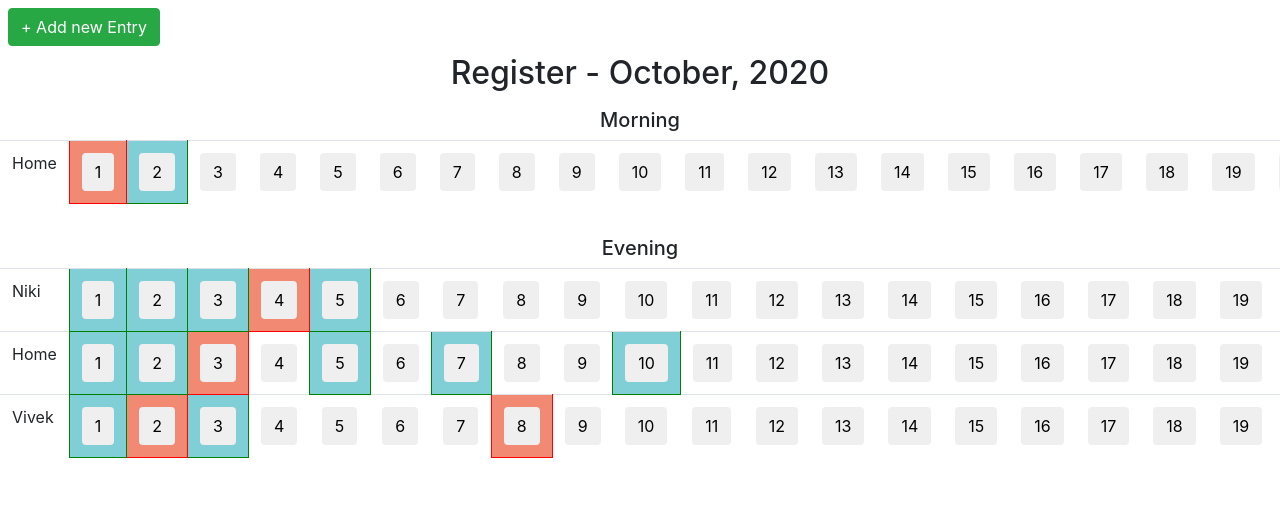
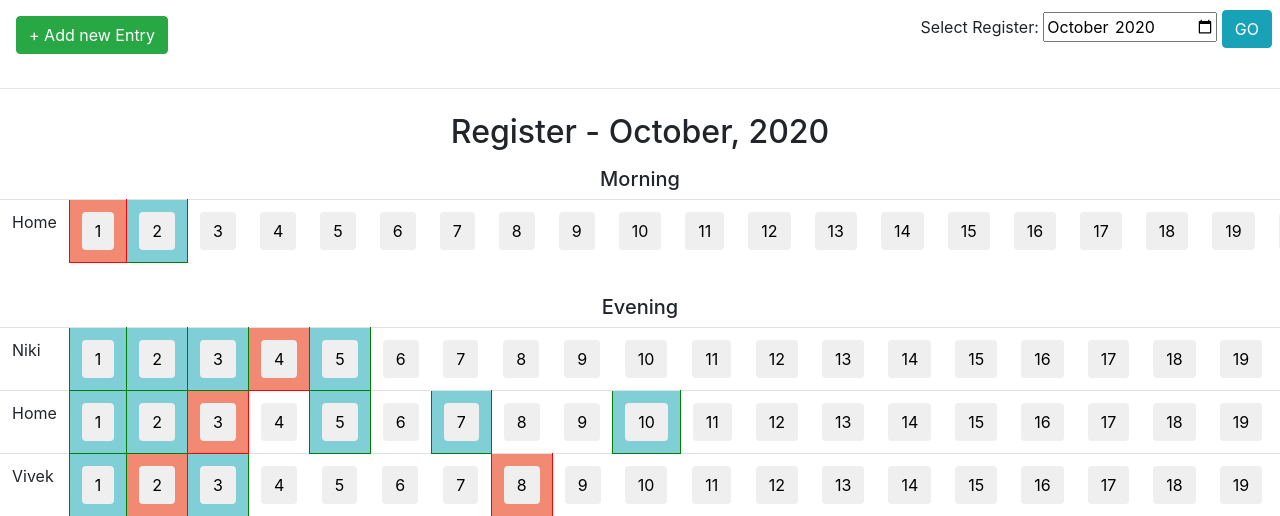
Before and after one commit to theflyingmachine/milkbasket, a Django app: page /register/ in a window 1280 px wide; the page is wider, and only the part inside the window is pictured. Shown: the part 56-572 px from the top of that part. Run offline with Django 3.2, Linux system fonts and the light colour scheme; data comes from the database, SQL or seed files in the repository; both versions use the stored data as it was after the commit; some libraries are stand-ins or nearby versions.

Commit message:
Added select month

```diff
--- a/register/templates/register/register.html
+++ b/register/templates/register/register.html
@@ -21,14 +21,29 @@
           display: block;
           width: 100%;
       }
+
   </style>
 
-  <button type="button" class="btn mt-2 ml-2 btn-success" data-toggle="modal" data-target="#exampleModal1"
-          data-whatever="@fat">+ Add new Entry
-  </button>
+<div class="d-flex bd-highlight mb-3">
+  <div class="col-6 mr-auto p-2 bd-highlight">
+    <button type="button" class="btn mt-2 ml-2 btn-success" data-toggle="modal"
+            data-target="#exampleModal1"
+            data-whatever="@fat">+ Add new Entry </button>
+  </div>
+  <div class="justify-content-end inline p-2 bd-highlight">
+    <form name="view_selectrecord" action="{% url 'view_selectrecord' %}" method="post">{% csrf_token %}
+    <label for="myDate" class="col-form-label">Select Register:</label>
+    <input class="inline" type="month" name="register_month" id="mydate"
+           value="{% now 'Y-m' %}">
+    <button type="submit" class="btn btn-info">GO</button>
+    </form>
+  </div>
+</div>
+<hr>
   <div class="row justify-content-center">
     <div class="col">
       <h2 class="pt-2 text-center">Register - {{ month_year }}</h2>
+
       {% if m_register %}
         <h5 class="pt-2 mt-2 text-center">Morning</h5>
         <div style="overflow-x:auto;">
@@ -151,15 +166,15 @@
         </div>
         <form name="addnewentry" action="addentry" method="post">{% csrf_token %}
           <div class="modal-body">
-
-            <input type="hidden" class="form-control" name="id" id="recipient-id">
-            <input type="hidden" class="form-control" name="log_date" id="date_log">
-            <input type="hidden" class="form-control" name="schedule" id="recipient_schedule">
+            <input type="hidden" value='True' class="form-control" name="add-new-entry"
+                   id="add-new">
             <div class="form-group">
               <label for="exampleFormControlSelect1">Customer</label>
               <select class="form-control" name="customer" id="exampleFormControlSelect1">
-      {%  for customer in active_customers %}
-      <option value="{{ customer.id }}">{{ customer.name }} | {{ customer.quantity }} ML</option>
+                {% for customer in active_customers %}
+                  <option value="{{ customer.id }}">{{ customer.name }} | {{ customer.quantity }}
+                    ML
+                  </option>
                 {% endfor %}
               </select>
             </div>
@@ -178,14 +193,11 @@
                 <option value="eveming-no">Evening - NO</option>
               </select>
             </div>
-
-
             <div class="form-group">
               <label for="myDate" class="col-form-label">Date:</label>
-            <input class="form-control" type="date" id="myDate" value="{% now 'Y-m-d' %}">
+              <input class="form-control" type="date" name="log_date" id="mydate" min="{% now 'Y-m-01' %}" max="{{max_date}}"
+                     value="{% now 'Y-m-d' %}">
             </div>
-
-
           </div>
           <div class="modal-footer">
             <button type="button" class="btn btn-secondary" data-dismiss="modal">Close</button>
@@ -216,12 +228,6 @@
       modal.find('#recipient_schedule').val(recipient_schedule)
     })
 
-_today: function () {
-  var myDate = document.querySelector(myDate);
-  var today = new Date();
-  myDate.value = today.toISOString().substr(0, 10);
-},
-
   </script>
 {% endblock %}
 <!-- Footer -->
--- a/register/urls.py
+++ b/register/urls.py
@@ -10,6 +10,7 @@ urlpatterns = [
     path('customers', views.customers, name='view_customers'),
     path('account', views.account, name='view_account'),
     path('addentry', views.addentry, name='view_addentry'),
+    path('selectrecord', views.selectrecord, name='view_selectrecord'),
     # ex: /polls/5/
     # path('<int:question_id>/', views.detail, name='detail'),
     # # ex: /polls/5/results/
--- a/register/views.py
+++ b/register/views.py
@@ -82,6 +82,7 @@ def index(request, year=None, month=None):
         'm_register': m_register,
         'e_register': e_register,
         'days': cal_days,
+        'max_date': f'{date.today().year}-{date.today().month}-{days[1] + 1}',
         'active_customers': active_customers,
         'default_price': milk.price,
     })
@@ -113,27 +114,44 @@ def addcustomer(request):
 def addentry(request, year=None, month=None):
     if request.method == "POST":
         milk = Milk.objects.last()
-        form = RegisterForm(request.POST)
-        customer = request.POST.get("id", None)
-        log_date = request.POST.get("log_date", None)
-        full_log_date = datetime.strptime(log_date, '%d %B, %Y')
-        yes = request.POST.get("yes", None)
-        yes_or_no = 'yes' if yes else 'no'
-        schedule = request.POST.get("schedule", 'morning').lower()
-        full_schedule = f'{schedule.lower()}-{yes_or_no}'
-        quantity = form['quantity'].value() or False
-        current_price = milk.price
+        if request.POST.get("add-new-entry", None):
+            customer = request.POST.get("customer", None)
+            customer_info = Customer.objects.filter(id=customer, status=1).first()
+            schedule = request.POST.get("schedule", None)
+            log_date = request.POST.get("log_date", None)
+            full_log_date = datetime.strptime(log_date, '%Y-%m-%d')
+            current_price = milk.price
+            # check if entry exists for give day and schedule
+            check_record = Register.objects.filter(customer_id=customer, log_date=full_log_date,
+                                                   schedule__startswith=schedule).first()
+            if not check_record:
+                entry = Register(customer_id=customer_info.id, log_date=full_log_date, schedule=schedule,
+                                 quantity=customer_info.quantity, current_price=current_price)
+                entry.save()
+        else:
+            form = RegisterForm(request.POST)
+            customer = request.POST.get("id", None)
+            log_date = request.POST.get("log_date", None)
+            full_log_date = datetime.strptime(log_date, '%d %B, %Y')
+            yes = request.POST.get("yes", None)
+            yes_or_no = 'yes' if yes else 'no'
+            schedule = request.POST.get("schedule", 'morning').lower()
+            full_schedule = f'{schedule.lower()}-{yes_or_no}'
+            quantity = form['quantity'].value() or False
+            current_price = milk.price
 
-        # check if entry exists for give day and schedule
-        check_record = Register.objects.filter(customer_id=customer, log_date=full_log_date,
-                                               schedule__startswith=schedule).first()
-        if not check_record:
-            entry = Register(customer_id=customer, log_date=full_log_date, schedule=full_schedule,
-                             quantity=quantity, current_price=current_price)
-            entry.save()
-        else:
-            check_record.schedule = full_schedule
-            check_record.save()
+            # check if entry exists for give day and schedule
+            check_record = Register.objects.filter(customer_id=customer, log_date=full_log_date,
+                                                   schedule__startswith=schedule).first()
+            if not check_record:
+                entry = Register(customer_id=customer, log_date=full_log_date, schedule=full_schedule,
+                                 quantity=quantity, current_price=current_price)
+                entry.save()
+            else:
+                check_record.schedule = full_schedule
+                check_record.quantity = quantity
+                check_record.save()
+
     if year and month:
         month = month if len(str(month)) > 1 else f'0{month}'
         return redirect(f'/register/{year}/{month}/')
@@ -185,3 +203,12 @@ def account(request):
 def daterange(date1, date2):
     for n in range(int((date2 - date1).days) + 1):
         yield date1 + timedelta(n)
+
+def selectrecord(request):
+    full_register_date = request.POST.get("register_month", None)
+    print(full_register_date)
+    register_month = str(full_register_date).split("-")[1]
+    register_year = str(full_register_date).split("-")[0]
+    print(full_register_date.split("-")[0])
+
+    return redirect(f'/register/{register_year}/{register_month}/')
```
Also changed, not shown: db.sqlite3. Lines whose indentation alone changed are shown as unchanged.
